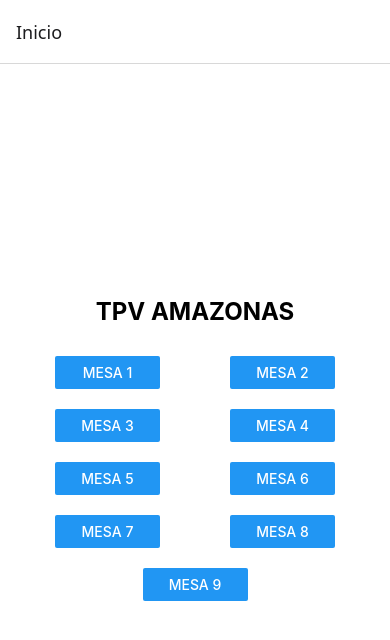
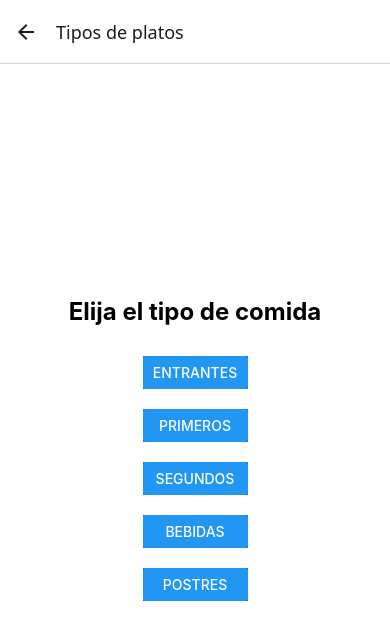
Before and after one commit to esalasl/DII2425TPVAmazonas, a React Native app: screen /Insertar in a window 390 px wide. Shown: the top 640 px of the page. Built offline with nearby package versions, Linux system fonts and the light colour scheme.

Commit message:
Prueba de categorias botones

```diff
--- a/App.js
+++ b/App.js
@@ -3,6 +3,7 @@ import { NavigationContainer } from '@react-navigation/native';
 import { createStackNavigator } from '@react-navigation/stack';
 import PantallaPrincipal from './components/PantallaPrincipal';
 import MenuMesas from './components/MenuMesas';
+import Insertar from './components/Insertar';
 
 const Stack = createStackNavigator();
 
@@ -20,6 +21,12 @@ const App = () => {
           component={MenuMesas}
           options={{ title: 'Menú Mesas'}}
         />
+        <Stack.Screen
+          name="Insertar"
+          component={Insertar}
+          options={{ title: 'Tipos de platos'}}
+        />
+
       </Stack.Navigator>
     </NavigationContainer>
   );
--- /dev/null
+++ b/components/Insertar.js
@@ -0,0 +1,60 @@
+import React from 'react';
+import { View, Text, Button, StyleSheet } from 'react-native';
+
+
+export default function PantallaPrincipal({navigation}) {
+    return (
+
+        /*Contenedor de la pagina de Insertar*/
+
+      <View style={styles.container}>
+        {/* Título */}
+        <Text style={styles.title}>Elija el tipo de comida</Text>
+
+        {/*Contenedor donde van a ir dentro los botones de cada tipo de menú*/}
+        <View style={styles.buttonsContainer}>
+          <View style={styles.button}>
+            <Button title="ENTRANTES" onPress={() => navigation.navigate('VistaComandas', {tipo:"entrantes"})} />
+          </View>
+          <View style={styles.button}>
+            <Button title="PRIMEROS" onPress={() => navigation.navigate('VistaComandas', {tipo:"primeros"})} />
+          </View>
+          <View style={styles.button}>
+            <Button title="SEGUNDOS"onPress={() => navigation.navigate('VistaComandas', {tipo:"segundos"})} />
+          </View>
+          <View style={styles.button}>
+            <Button title="BEBIDAS"onPress={() => navigation.navigate('VistaComandas', {tipo:"bebidas"})} />
+          </View>
+          <View style={styles.button}>
+            <Button title="POSTRES"onPress={() => navigation.navigate('VistaComandas', {tipo:"postres"})} />
+          </View>
+
+          </View>
+          </View>
+    )
+}
+const styles = StyleSheet.create({
+    container: {
+      flex: 1,
+      justifyContent: 'center',
+      alignItems: 'center',
+      padding: 20,
+      backgroundColor: '#fff',
+    },
+    title: {
+      fontSize: 24,
+      fontWeight: 'bold',
+      marginBottom: 20,
+    },
+    buttonsContainer: {
+      flexDirection: 'column',
+      alignItems : 'center',
+      width: '100%',
+    },
+
+    button: {
+      margin: 10,
+      width: '30%',
+      backgroundColor:"#8000FF",
+    },
+  });
--- a/components/MenuMesas.js
+++ b/components/MenuMesas.js
@@ -6,13 +6,13 @@ function MenuMesas({ navigation }) {
     <View style={styles.container}>
       <Text>MENU MESAS</Text>
       <View style={styles.button}>
-        <Button title="INSERTAR"  />
+        <Button title="INSERTAR" onPress={() => navigation.navigate('Insertar')} />
       </View>
       <View style={styles.button}>
         <Button title="COMPROBAR"  />
       </View>
       <View style={styles.button}>
-        <Button title="COBRAR"  />
+        <Button title="COBRAR"   />
       </View>
       <View style={styles.button}>
         <Button title="VOLVER" onPress={() => navigation.goBack()} />
--- a/package.json
+++ b/package.json
@@ -11,7 +11,7 @@
   "dependencies": {
     "@react-navigation/native": "^7.0.3",
     "@react-navigation/stack": "^7.0.4",
-    "expo": "~51.0.28",
+    "expo": "^52.0.9",
     "expo-status-bar": "~1.12.1",
     "react": "18.2.0",
     "react-native": "0.74.5",
```
Also changed, not shown: 1 other file (tests, documents, lock files or other folders).
